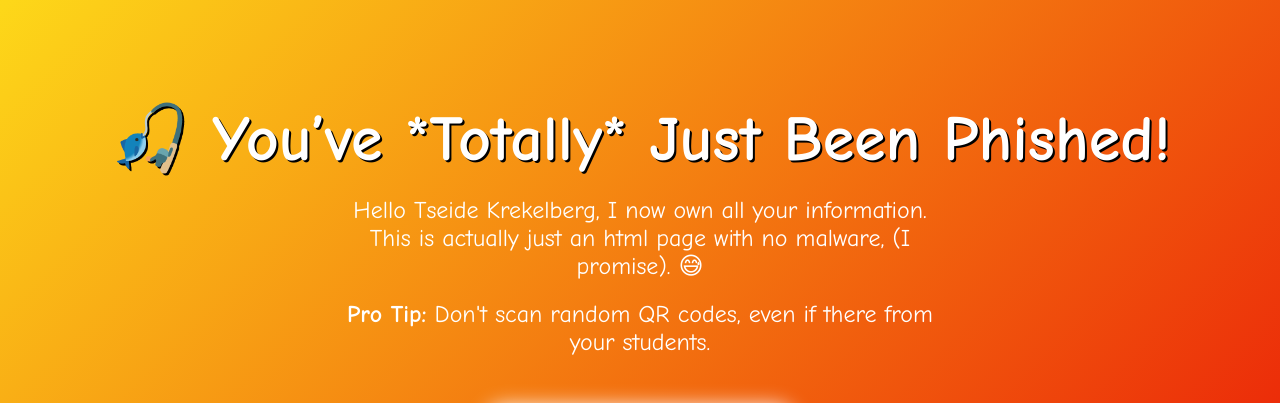
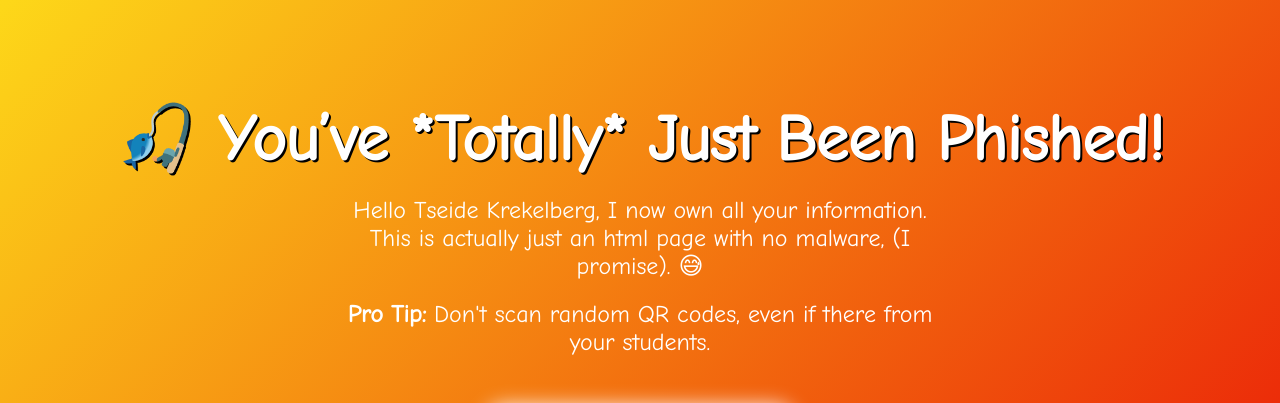
Before and after one commit to ItsProbablySteven/ItsProbablySteven.github.io, a plain HTML site: page index.html in a window 1280 px wide. Shown: the top 403 px of the page. Drawn offline with Linux system fonts and the light colour scheme; grey boxes are pictures that could not be loaded.

Commit message:
Update index.html

```diff
--- a/index.html
+++ b/index.html
@@ -3,10 +3,11 @@
 <head>
   <meta charset="UTF-8">
   <title>You’ve Totally Just Been Phished!</title>
+  <link href="https://fonts.googleapis.com/css2?family=Comic+Neue&display=swap" rel="stylesheet">
   <style>
     body {
       background: linear-gradient(135deg, #ff6ec4, #7873f5);
-      font-family: 'Comic Sans MS', cursive, sans-serif;
+      font-family: 'Comic Neue', 'Comic Sans MS', cursive, sans-serif;
       text-align: center;
       color: #fff;
       padding: 50px;
```
